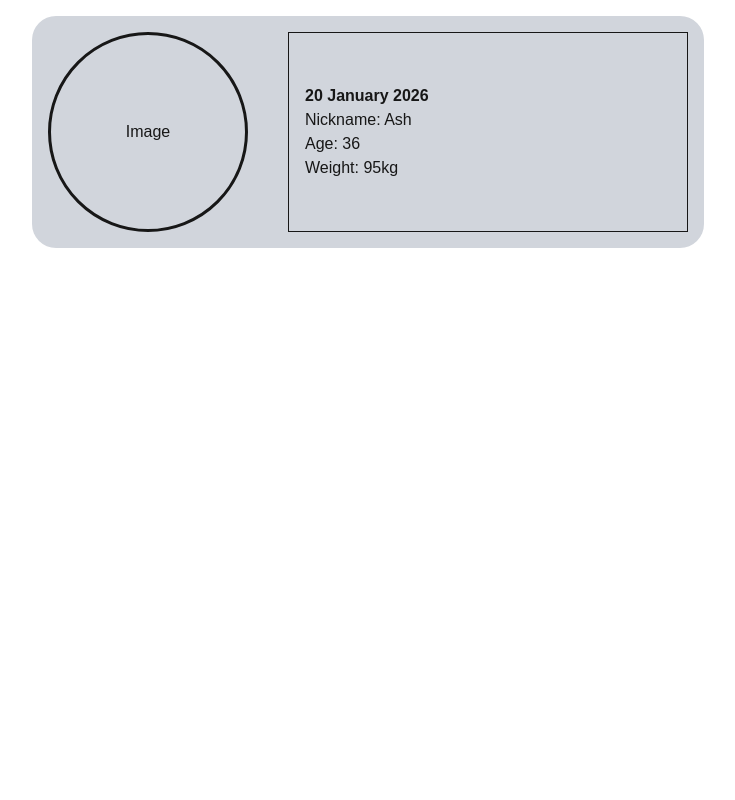
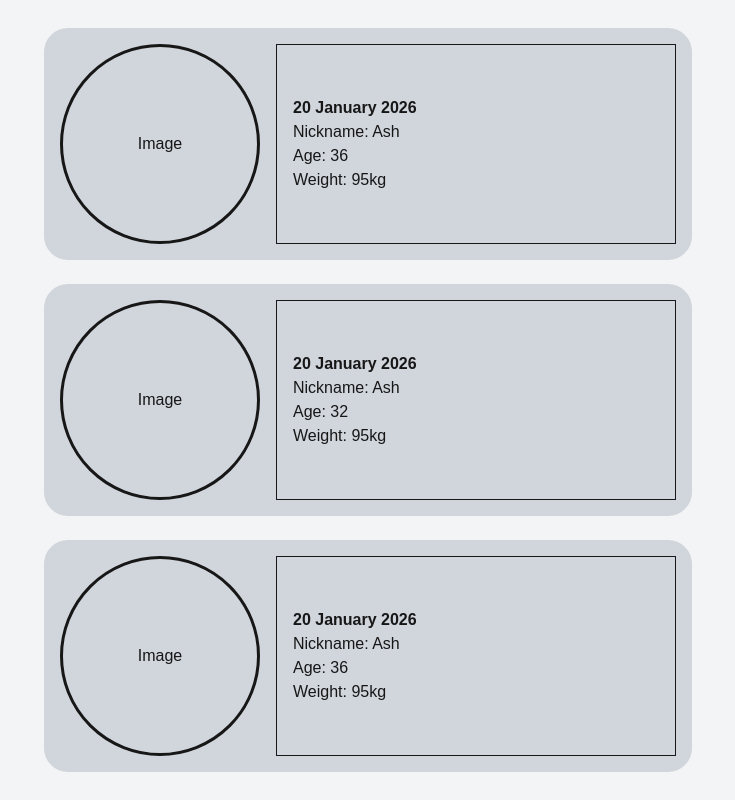
Before and after one commit to ashLuchowa/lookbehind-app, a Next.js app: page / in a window 1280 px wide. Shown: the whole page, without its empty margins (272-1007 px from the left). Built offline with nearby package versions, Linux system fonts and the light colour scheme.

Commit message:
Improve UI

```diff
--- a/app/components/mainheader.tsx
+++ b/app/components/mainheader.tsx
@@ -21,7 +21,7 @@ export default function MainHeader({ nickname, age, weight }: MainHeaderProps) {
 
     return (
     <header>
-        <div className="main-header grid grid-cols-2 gap-10 bg-gray-300 p-4 my-4 rounded-3xl">
+        <div className="main-header grid grid-cols-2 gap-4 bg-gray-300 p-4 rounded-3xl">
             <div className="header-image border-3 flex items-center justify-center rounded-full min-w-50 min-h-50">Image</div>
 
             <div className="header-info border min-w-50 min-h-50 flex items-center justify-start p-4">
--- a/app/page.tsx
+++ b/app/page.tsx
@@ -3,7 +3,9 @@ import "./style.css";
 
 export default function Home() {
   return (
-    <header className="flex justify-center">
+    <header className="flex flex-col justify-center items-center gap-6 p-6 bg-gray-100 min-h-screen">
+      <MainHeader nickname="Ash" age={36} weight={95} />
+      <MainHeader nickname="Ash" age={32} weight={95} />
       <MainHeader nickname="Ash" age={36} weight={95} />
     </header>
   );
```
